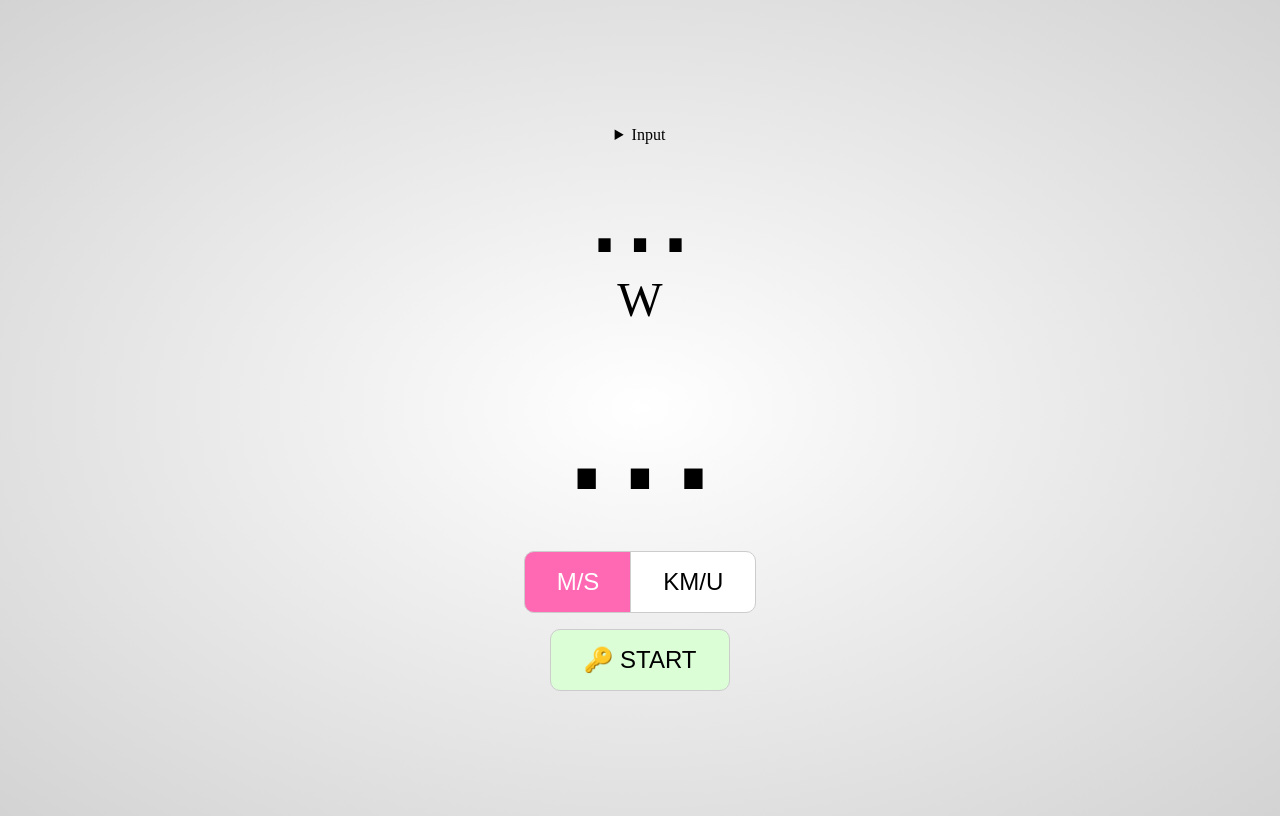
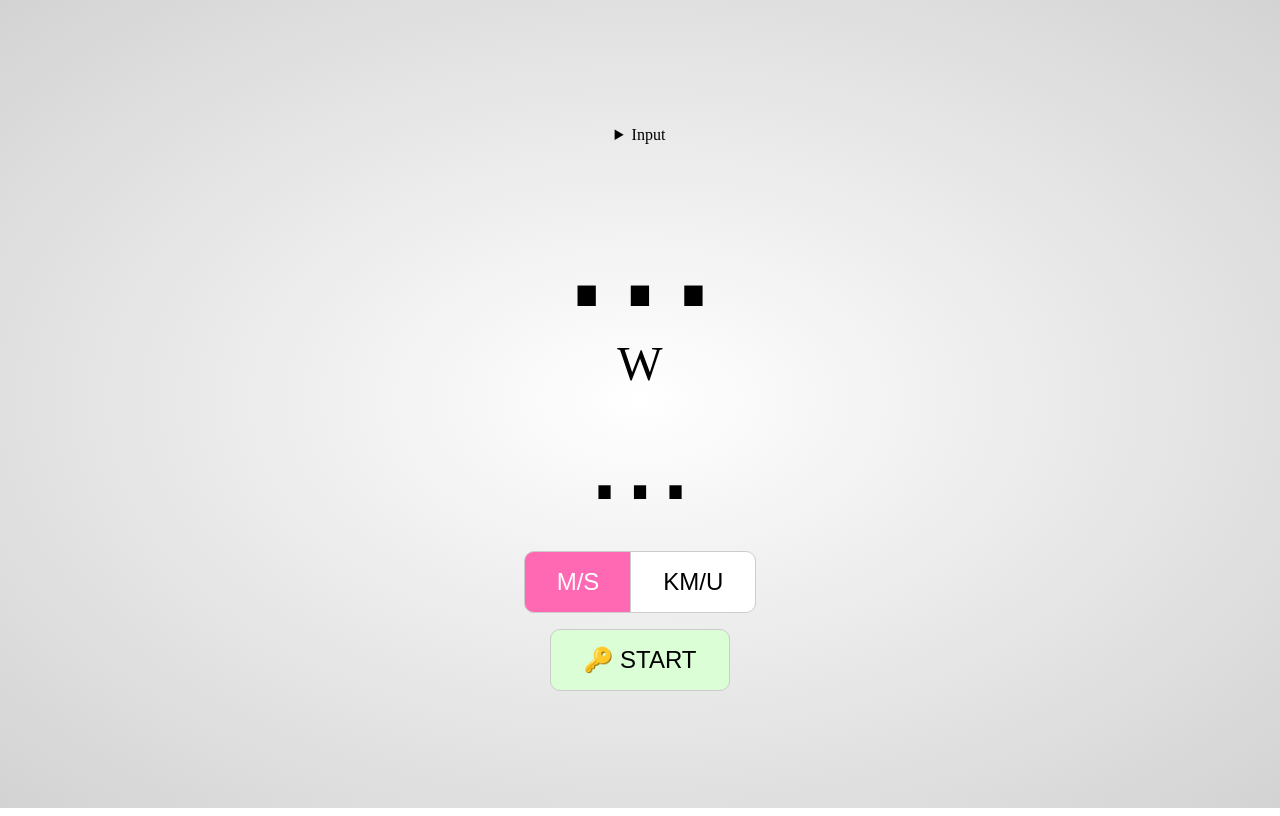
Before and after one commit to justinribeiro/speedometer-pwa, a website: page src/index.html in a window 1280 px wide. Drawn offline with Linux system fonts and the light colour scheme.

Commit message:
Fit to height

```diff
--- a/src/index.css
+++ b/src/index.css
@@ -24,15 +24,15 @@ body>div {
 }
 
 #watt {
+  font-size: 12rem;
+  font-family: sans-serif;
+  line-height: 12rem;
+}
+
+#readout {
   font-size: 8rem;
   font-family: sans-serif;
   line-height: 8rem;
-}
-
-#readout {
-  font-size: 12rem;
-  font-family: sans-serif;
-  line-height: 12rem;
 }
 
 #readoutUnits {
--- a/src/index.html
+++ b/src/index.html
@@ -10,11 +10,21 @@
   <link rel="icon" href="/images/speedometer.png">
   <link rel="manifest" href="manifest.json">
   <link rel="stylesheet" href="index.css">
+  <style>
+    html, body {
+      height: 100%;
+    }
+
+    body {
+      display: flex;
+      flex-direction: column;
+    }
+  </style>
 </head>
 
 <body>
   <details>
-    <summary>Input</summary>
+    <summary>Input</summary><br>
     <div>
       <label for="n-input">n:</label>
       <input type="number" id="n-input" value="8">
```
